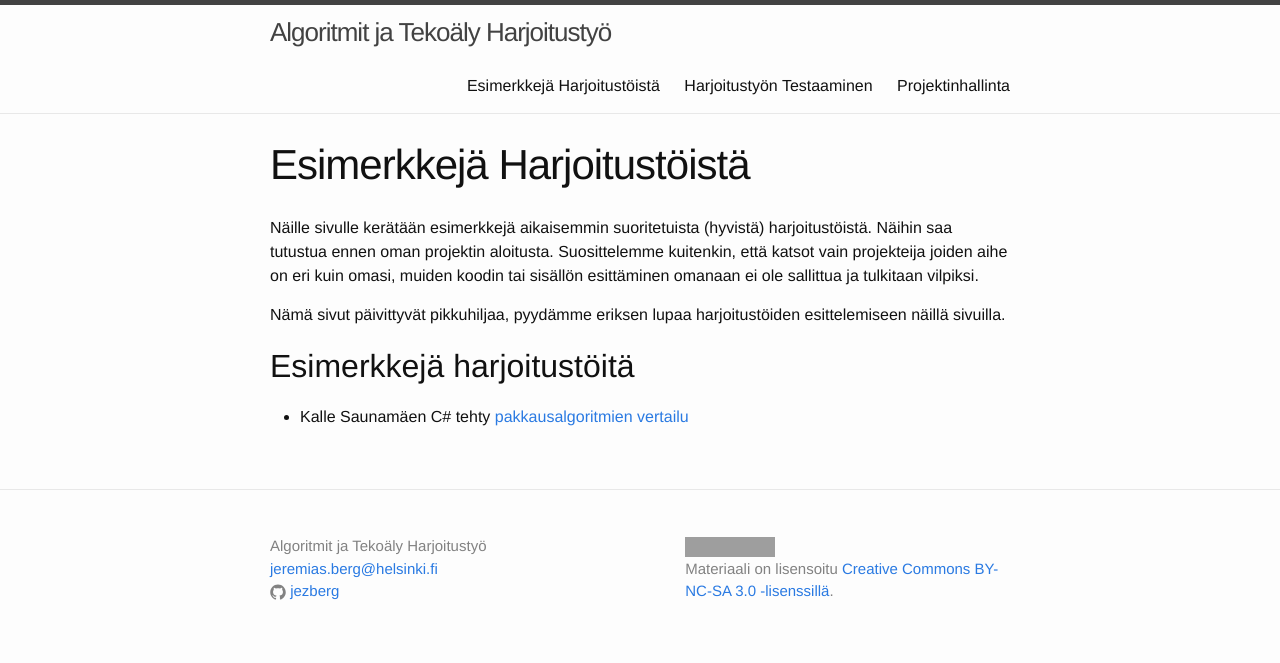
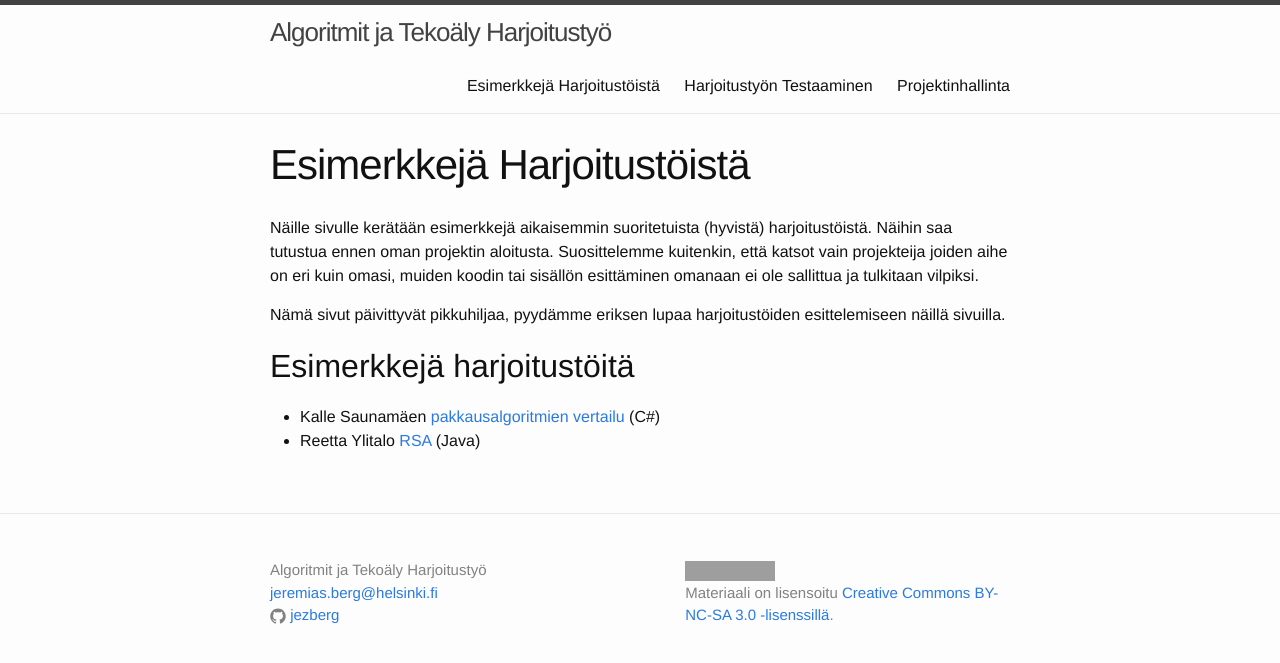
Before and after one commit to algolabra-hy/algolabra-hy.github.io, a Jekyll site: the page built from esimerkkeja.md, in a window 1280 px wide. Shown: the top 663 px of the page. Built offline with Jekyll 4.4.1, drawn with Linux system fonts in a browser that asks for light colours; grey boxes are pictures that could not be loaded.

Commit message:
new example

```diff
--- a/esimerkkeja.md
+++ b/esimerkkeja.md
@@ -13,4 +13,5 @@ Suosittelemme kuitenkin, että katsot vain projekteija joiden aihe on eri kuin o
 Nämä sivut päivittyvät pikkuhiljaa, pyydämme eriksen lupaa harjoitustöiden esittelemiseen näillä sivuilla.
 
 ## Esimerkkejä harjoitustöitä
-- Kalle Saunamäen C# tehty [pakkausalgoritmien vertailu](https://github.com/ksaunamaki/tiralabra)
+- Kalle Saunamäen [pakkausalgoritmien vertailu](https://github.com/ksaunamaki/tiralabra) (C#)
+- Reetta Ylitalo [RSA](https://github.com/ylireetta/tiralabra-rsa) (Java)
```
Also changed, not shown: git.md (+3 -0 lines), projektinhallinta.md (+1 -1 lines).
